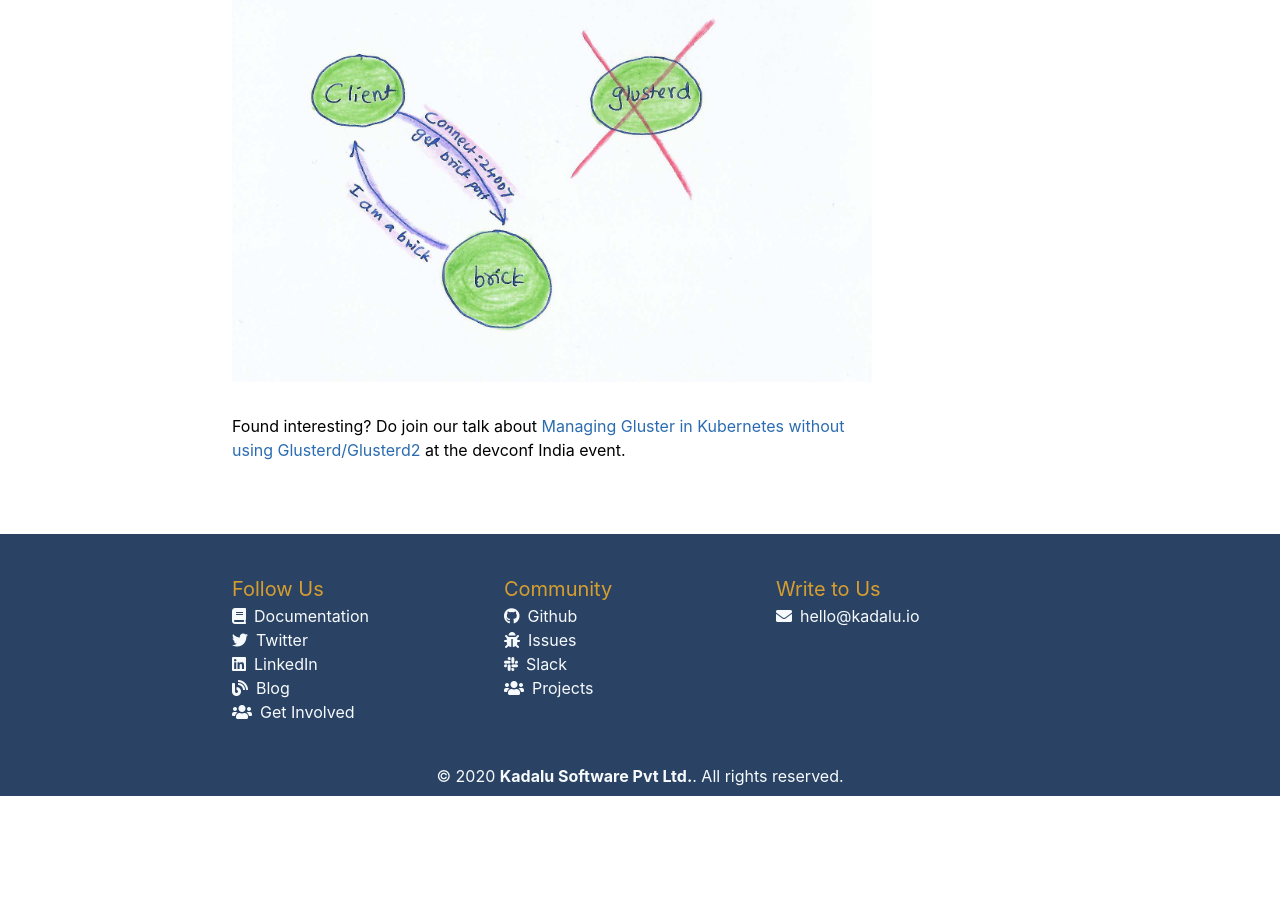
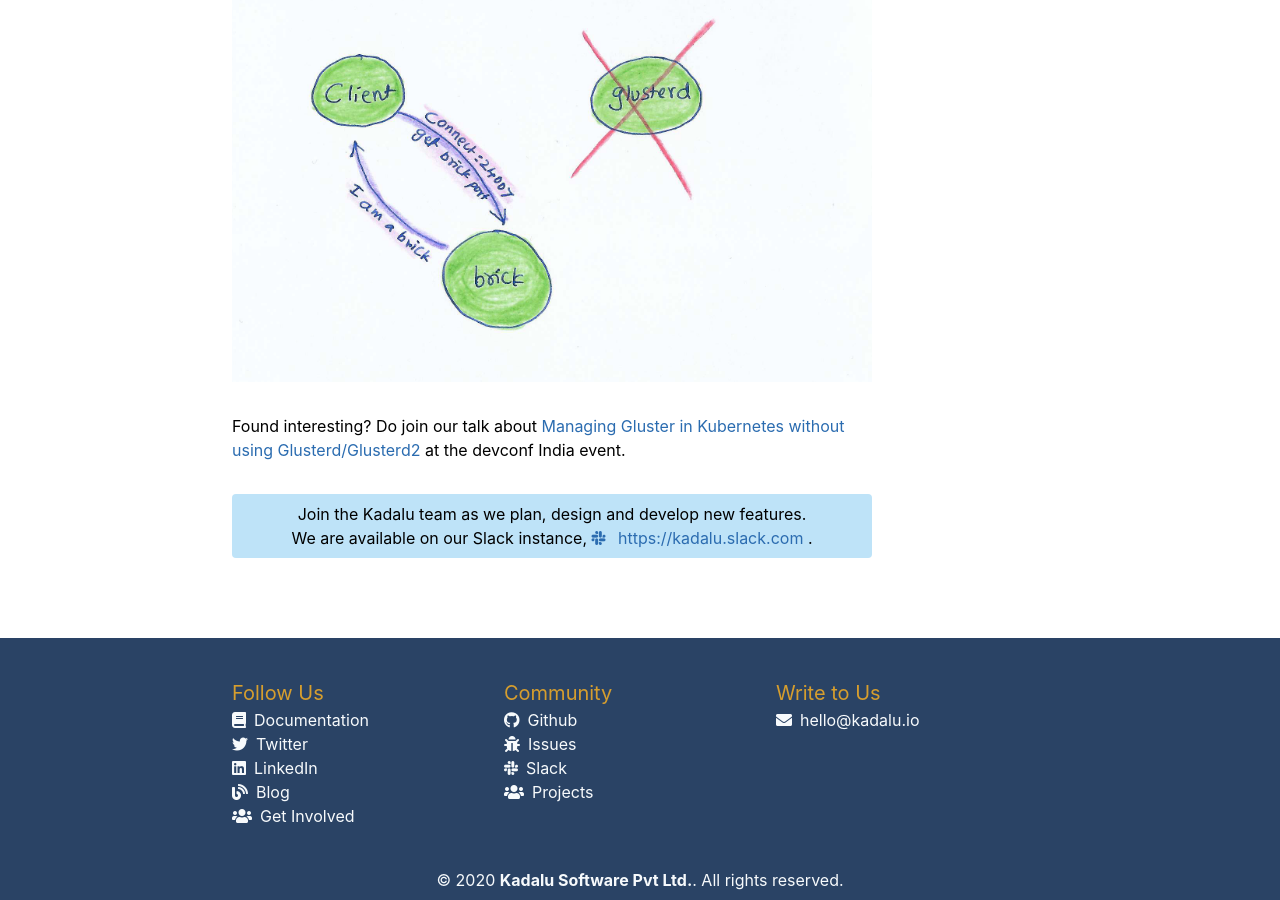
Before and after one commit to kadalu/kadalu.github.io, a Jekyll site: the page built from _posts/2019-07-09-gluster-and-k8s-portmap.md, in a window 1280 px wide and 900 px high, scrolled down 1289 px. Built offline with Jekyll 4.4.1, drawn with Linux system fonts in a browser that asks for light colours; before the commit the page ends 2085 px from its top, so only the background shows below that.

Commit message:
blog: add a 'join-us' message at the bottom of blog
Fixes: #28

```diff
--- /dev/null
+++ b/_includes/join-us.html
@@ -0,0 +1,11 @@
+<div class="message bg-blue-200 px-2 py-2 mb-10 rounded">
+    <div class="message-body" style="text-align:center">
+      Join the Kadalu team as we plan, design and develop new features.
+      <br/>We are available on our Slack instance,
+      <a href="https://join.slack.com/t/kadalu/shared_invite/enQtNzg1ODQ0MDA5NTM2LWMzMTc5ZTJmMjk4MzI0YWVhOGFlZTJjZjY5MDNkZWI0Y2VjMDBlNzVkZmI1NWViN2U3MDNlNDJhNjE5OTBlOGU">
+        <i class="fab fa-slack pr-2"></i>
+	https://kadalu.slack.com
+      </a>
+      .
+    </div>
+</div>
--- a/_layouts/post.html
+++ b/_layouts/post.html
@@ -32,6 +32,8 @@ layout: default
           <div class="content e-content" itemprop="articleBody">
             {{ content }}
           </div>
+
+          {% include join-us.html %}
 
           {%- if site.disqus_name and page.comments != false -%}
           <div id="disqus_thread"></div>
```
